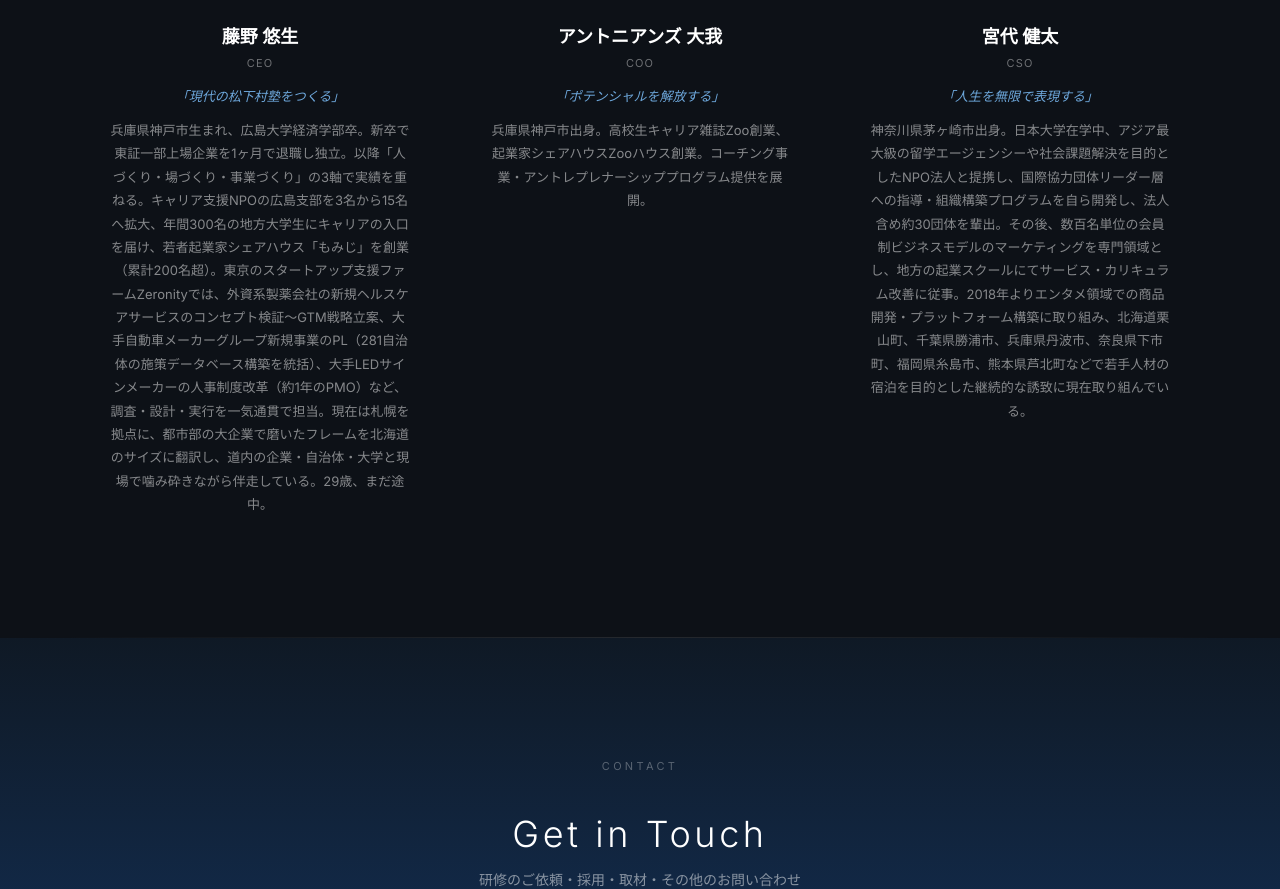
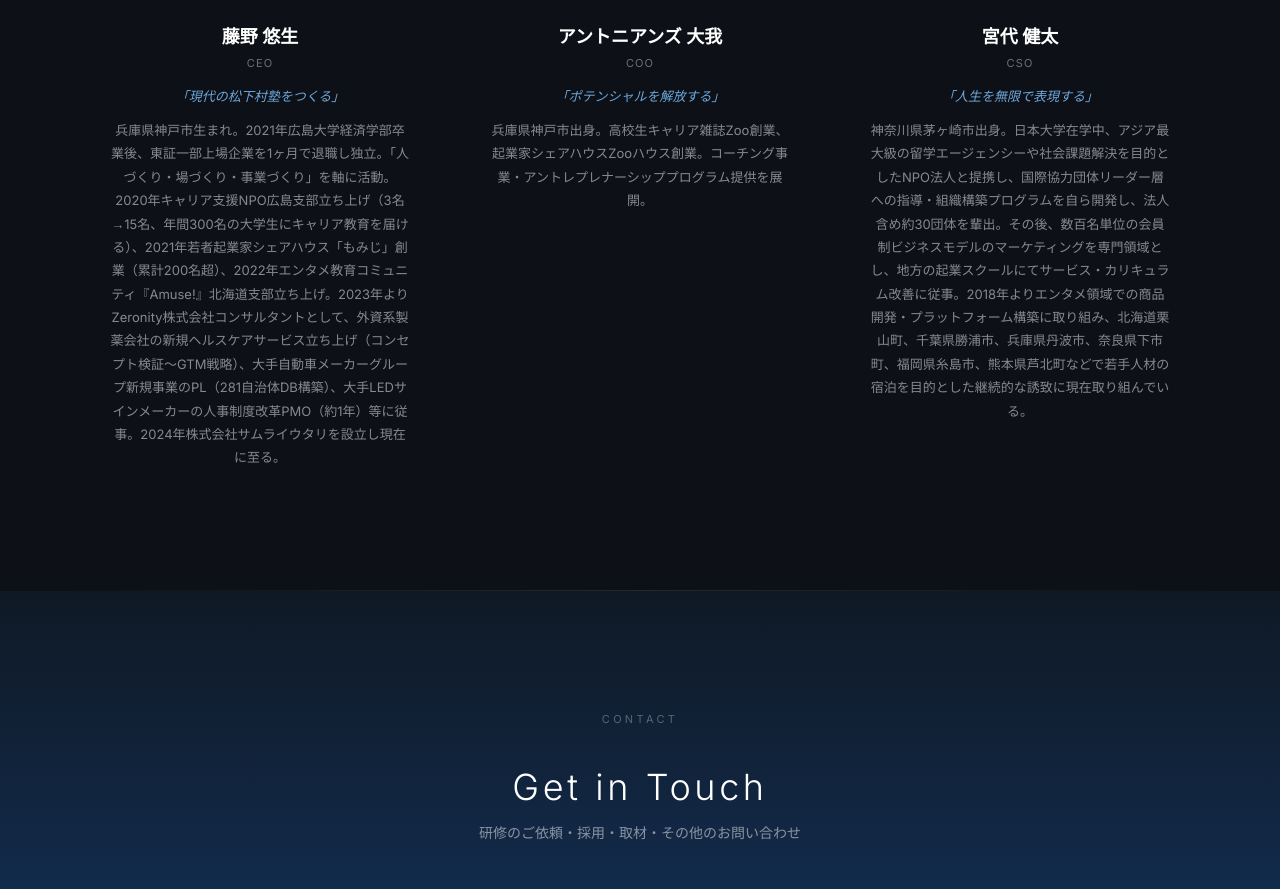
Before and after one commit to youcan0824/samurai-utari-site, a Next.js app: page / in a window 1280 px wide. Shown: the part 3404-4293 px from the top of the page. Built offline with nearby package versions, Linux system fonts and the light colour scheme.

Commit message:
Team: 藤野bioを年号×アクション形式に刷新（加藤寛大氏スタイル）

```diff
--- a/src/components/team.tsx
+++ b/src/components/team.tsx
@@ -10,7 +10,7 @@ const members = [
     nameEn: "Yuki Fujino",
     role: "CEO",
     motto: "「現代の松下村塾をつくる」",
-    bio: "兵庫県神戸市生まれ、広島大学経済学部卒。新卒で東証一部上場企業を1ヶ月で退職し独立。以降「人づくり・場づくり・事業づくり」の3軸で実績を重ねる。キャリア支援NPOの広島支部を3名から15名へ拡大、年間300名の地方大学生にキャリアの入口を届け、若者起業家シェアハウス「もみじ」を創業（累計200名超）。東京のスタートアップ支援ファームZeronityでは、外資系製薬会社の新規ヘルスケアサービスのコンセプト検証〜GTM戦略立案、大手自動車メーカーグループ新規事業のPL（281自治体の施策データベース構築を統括）、大手LEDサインメーカーの人事制度改革（約1年のPMO）など、調査・設計・実行を一気通貫で担当。現在は札幌を拠点に、都市部の大企業で磨いたフレームを北海道のサイズに翻訳し、道内の企業・自治体・大学と現場で噛み砕きながら伴走している。29歳、まだ途中。",
+    bio: "兵庫県神戸市生まれ。2021年広島大学経済学部卒業後、東証一部上場企業を1ヶ月で退職し独立。「人づくり・場づくり・事業づくり」を軸に活動。2020年キャリア支援NPO広島支部立ち上げ（3名→15名、年間300名の大学生にキャリア教育を届ける）、2021年若者起業家シェアハウス「もみじ」創業（累計200名超）、2022年エンタメ教育コミュニティ『Amuse!』北海道支部立ち上げ。2023年よりZeronity株式会社コンサルタントとして、外資系製薬会社の新規ヘルスケアサービス立ち上げ（コンセプト検証〜GTM戦略）、大手自動車メーカーグループ新規事業のPL（281自治体DB構築）、大手LEDサインメーカーの人事制度改革PMO（約1年）等に従事。2024年株式会社サムライウタリを設立し現在に至る。",
     photo: "/photos/fujino.webp",
     initial: "YF",
   },
```
